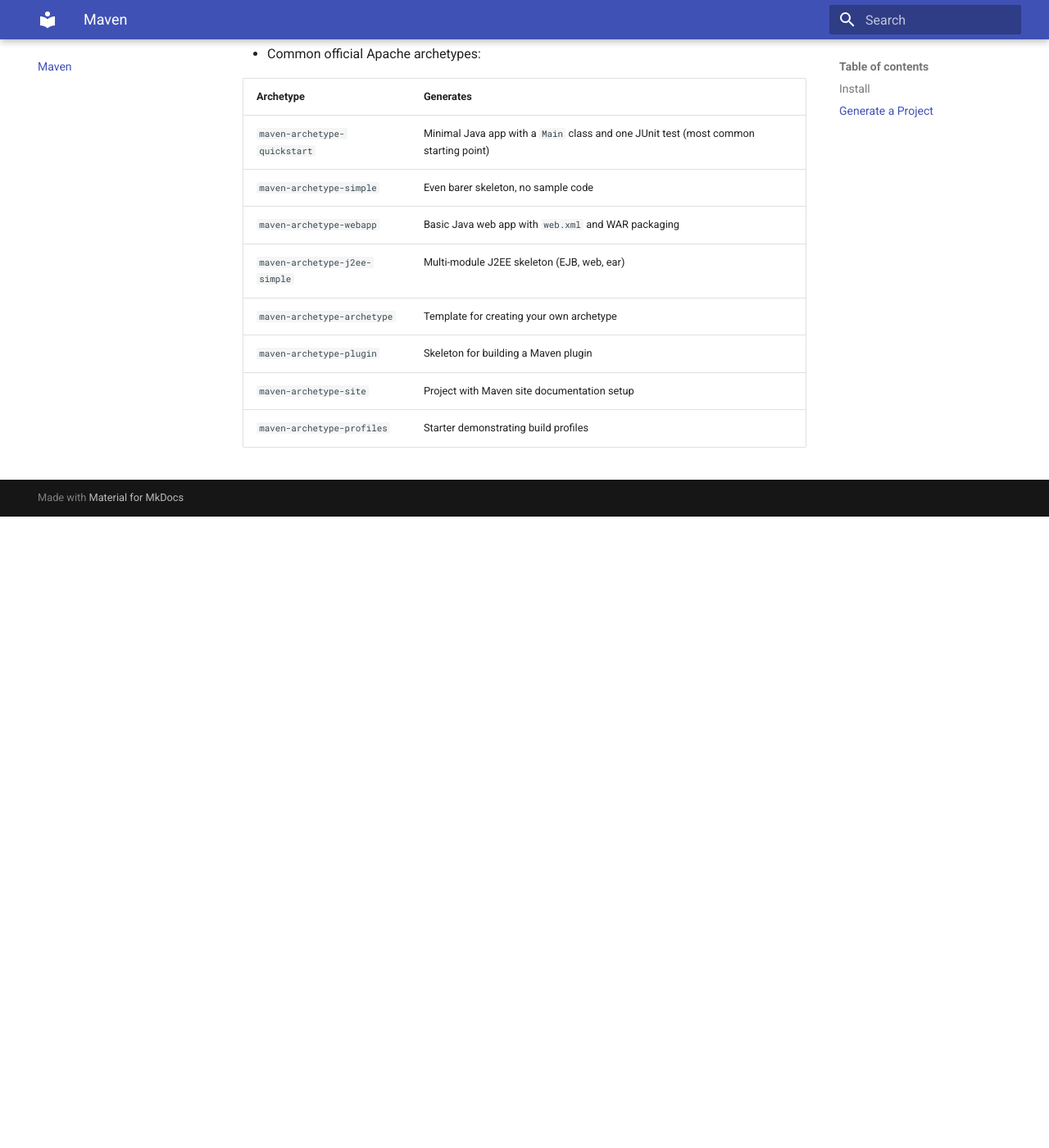
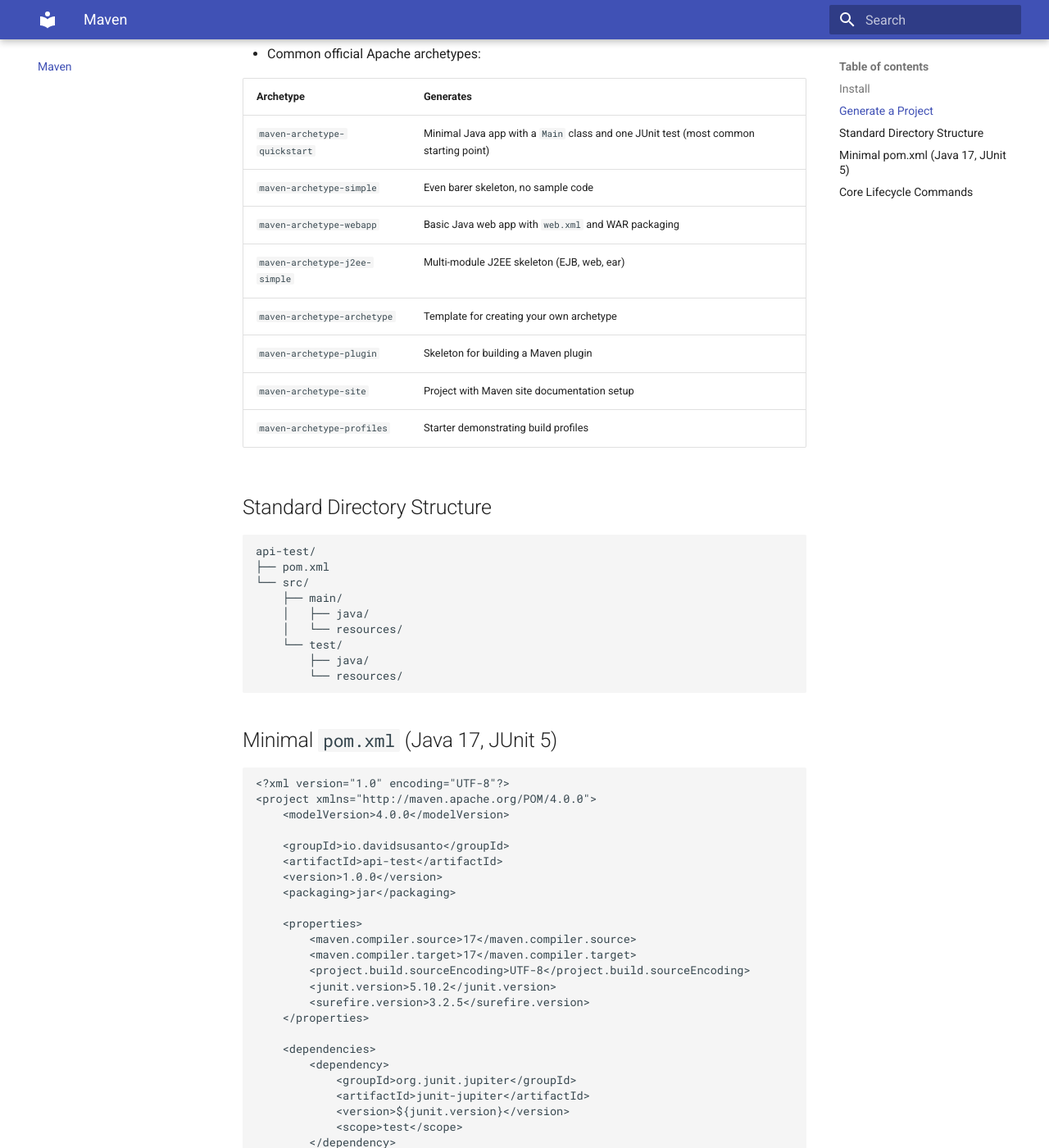
Before and after one commit to davidsusant/my-second-brain, an MkDocs documentation site: the page built from docs/build-tools/maven.md, in a window 1280 px wide and 1400 px high, scrolled down 1766 px. Shown: the whole window at 82% size. Built offline with MkDocs 1.6.1 and Material for MkDocs 9.7.7, drawn with Linux system fonts in a browser that asks for light colours; before the commit the page ends 2396 px from its top, so only the background shows below that; some of the changed text lies outside the part shown.

Commit message:
update contect of maven.md

````diff
--- a/docs/build-tools/maven.md
+++ b/docs/build-tools/maven.md
@@ -70,3 +70,75 @@
   | `maven-archetype-plugin`      | Skeleton for building a Maven plugin                                                 |
   | `maven-archetype-site`        | Project with Maven site documentation setup                                          |
   | `maven-archetype-profiles`    | Starter demonstrating build profiles                                                 |
+
+## Standard Directory Structure
+
+```plain
+api-test/
+├── pom.xml
+└── src/
+    ├── main/
+    │   ├── java/
+    │   └── resources/
+    └── test/
+        ├── java/
+        └── resources/
+```
+
+## Minimal `pom.xml` (Java 17, JUnit 5)
+
+```xml
+<?xml version="1.0" encoding="UTF-8"?>
+<project xmlns="http://maven.apache.org/POM/4.0.0">
+    <modelVersion>4.0.0</modelVersion>
+
+    <groupId>io.davidsusanto</groupId>
+    <artifactId>api-test</artifactId>
+    <version>1.0.0</version>
+    <packaging>jar</packaging>
+
+    <properties>
+        <maven.compiler.source>17</maven.compiler.source>
+        <maven.compiler.target>17</maven.compiler.target>
+        <project.build.sourceEncoding>UTF-8</project.build.sourceEncoding>
+        <junit.version>5.10.2</junit.version>
+        <surefire.version>3.2.5</surefire.version>
+    </properties>
+
+    <dependencies>
+        <dependency>
+            <groupId>org.junit.jupiter</groupId>
+            <artifactId>junit-jupiter</artifactId>
+            <version>${junit.version}</version>
+            <scope>test</scope>
+        </dependency>
+    </dependencies>
+
+    <build>
+        <plugins>
+            <plugin>
+                <groupId>org.apache.maven.plugins</groupId>
+                <artifactId>maven-compiler-plugin</artifactId>
+                <version>3.13.0</version>
+            </plugin>
+            <plugin>
+                <groupId>org.apache.maven.plugins</groupId>
+                <artifactId>maven.surefire.plugin</artifactId>
+                <version>{$surefire.version}</version>
+            </plugin>
+        </plugins>
+    </build>
+</project>
+```
+
+## Core Lifecycle Commands
+
+| Command               | Purpose                                                                                   |
+| --------------------- | ----------------------------------------------------------------------------------------- |
+| `mvn clean`           | Remove `target/`                                                                          |
+| `mvn compile`         | Compile `src/main/java`                                                                   |
+| `mvn test`            | Run unit tests                                                                            |
+| `mvn package`         | Build JAR                                                                                 |
+| `mvn install`         | Install to local repo (`~/.m2/repository`)                                                |
+| `mvn clean install`   | Full clean build (your standard verification)                                             |
+| `mvn dependency:tree` | Inspect transitive dependencies -- useful for the version conflicts you've been resolving |
````
